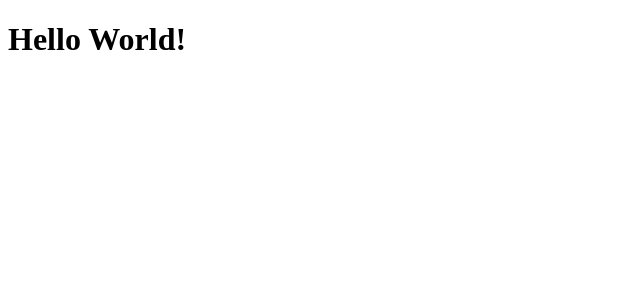
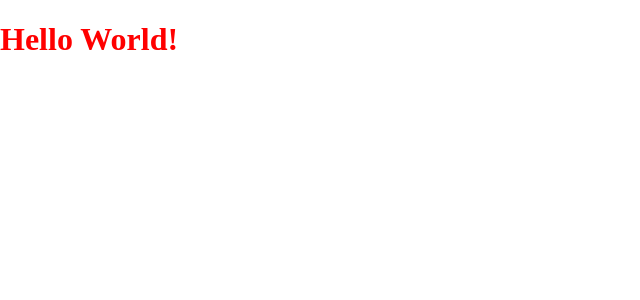
Before and after one commit to jey07ro/aletta, a React app: page / in a window 1280 px wide. Shown: the top 300 px of the page, without its empty margins (0-640 px from the left). Built offline with nearby package versions, Linux system fonts and the light colour scheme.

Commit message:
Implement CSS Modules

```diff
--- a/package.json
+++ b/package.json
@@ -10,13 +10,16 @@
     "babel-core": "^6.21.0",
     "babel-loader": "^6.2.10",
     "babel-preset-react": "^6.16.0",
-    "extract-text-webpack-plugin": "2.0.0-beta.4",
+    "css-loader": "^0.26.1",
+    "extract-text-webpack-plugin": "2.0.0-beta.5",
     "html-webpack-plugin": "^2.26.0",
     "jest": "^18.1.0",
+    "normalize.css": "^5.0.0",
     "react": "^15.4.2",
     "react-dom": "^15.4.2",
     "standard": "^8.6.0",
     "standard-loader": "^5.0.0",
+    "style-loader": "^0.13.1",
     "webpack": "2.2.0-rc.4",
     "webpack-dashboard": "^0.2.1",
     "webpack-dev-server": "^1.16.2"
--- /dev/null
+++ b/src/App.css
@@ -0,0 +1,3 @@
+.heading {
+  color: red;
+}
--- a/src/App.js
+++ b/src/App.js
@@ -1,7 +1,10 @@
 import React from 'react'
 
+import 'normalize.css'
+import styles from './App.css'
+
 const App = () => (
-  <h1>Hello World!</h1>
+  <h1 className={styles.heading}>Hello World!</h1>
 )
 
 export default App
--- a/webpack.config.js
+++ b/webpack.config.js
@@ -19,6 +19,18 @@ module.exports = {
       test: /\.js$/,
       loader: 'babel-loader',
       exclude: /node_modules/
+    }, {
+      test: /\.css$/,
+      use: [{
+        loader: 'style-loader'
+      }, {
+        loader: 'css-loader',
+        options: {
+          modules: true,
+          localIdentName: '[name]-[local]-[hash:base64:6]',
+          camelCase: true
+        }
+      }]
     }]
   },
   plugins: [
```
Also changed, not shown: 1 other file (tests, documents, lock files or other folders).
